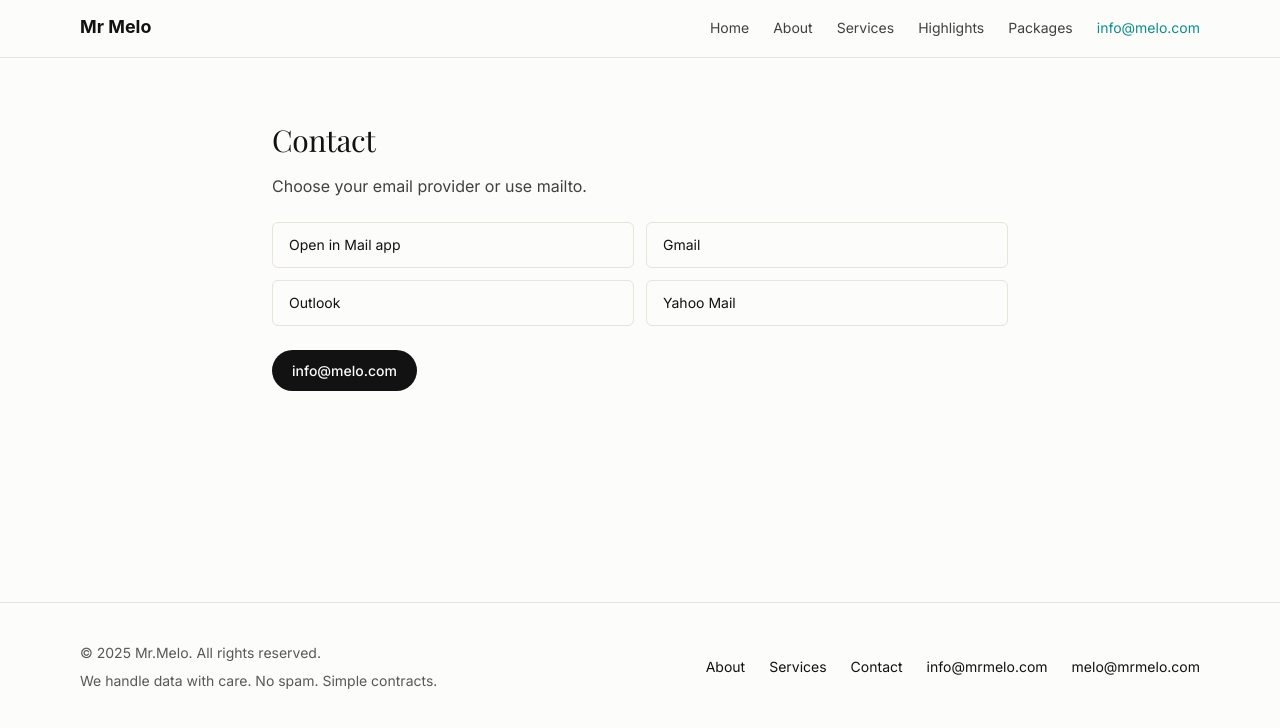
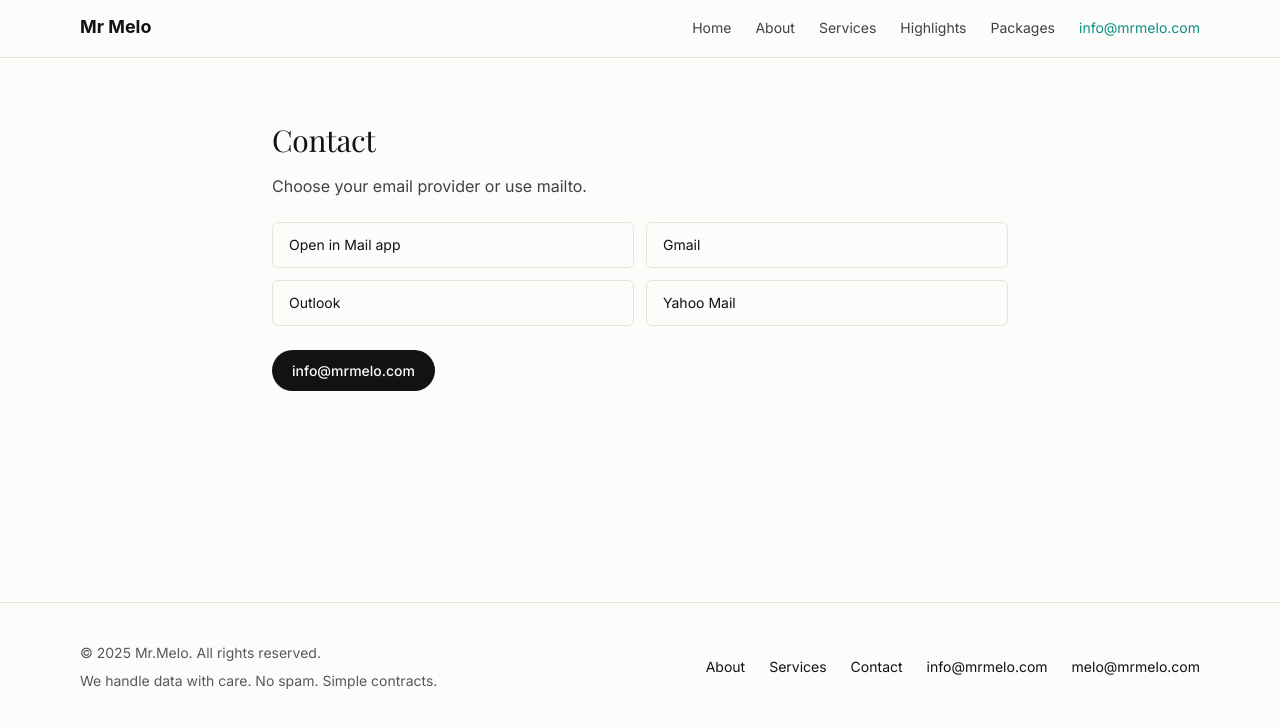
Before and after one commit to MrMeloDoumani/MrMelo, a Next.js app: page /contact in a window 1280 px wide. Shown: the top 728 px of the page. Built offline with nearby package versions, Linux system fonts and the light colour scheme; a web font is replaced by a local one.

Commit message:
chore(contact): update email to info@mrmelo.com and route CTAs to /contact

```diff
--- a/src/app/contact/page.tsx
+++ b/src/app/contact/page.tsx
@@ -1,5 +1,5 @@
 export default function ContactPage() {
-  const email = "info@melo.com";
+  const email = "info@mrmelo.com";
   const subject = encodeURIComponent("Mr.Melo Inquiry");
   const body = encodeURIComponent("Hi Mr.Melo team,\n\nI'd like to discuss...\n");
   const mailto = `mailto:${email}?subject=${subject}&body=${body}`;
@@ -14,7 +14,7 @@ export default function ContactPage() {
         <a href={`https://compose.mail.yahoo.com/?to=${email}&subject=${subject}&body=${body}`} target="_blank" rel="noopener" className="rounded-md border border-[color:var(--sand)] px-4 py-3 text-sm hover:bg-[color:var(--sand)]/20">Yahoo Mail</a>
       </div>
       <div className="mt-8">
-        <a href={mailto} className="rounded-full bg-foreground text-background px-5 py-3 text-sm font-medium hover:opacity-90">info@melo.com</a>
+        <a href={mailto} className="rounded-full bg-foreground text-background px-5 py-3 text-sm font-medium hover:opacity-90">info@mrmelo.com</a>
       </div>
     </section>
   );
--- a/src/app/packages/page.tsx
+++ b/src/app/packages/page.tsx
@@ -16,7 +16,7 @@ export default function PackagesPage() {
             <li>Basic analytics tag plan</li>
           </ul>
           <div className="mt-4">
-            <a href="mailto:info@melo.com" className="rounded-full border border-[color:var(--sand)] px-3 py-1 text-sm hover:bg-[color:var(--sand)]/20">info@melo.com</a>
+            <a href="/contact" className="rounded-full border border-[color:var(--sand)] px-3 py-1 text-sm hover:bg-[color:var(--sand)]/20">info@mrmelo.com</a>
           </div>
         </div>
         <div className="rounded-lg border border-[color:var(--sand)] p-6">
@@ -29,7 +29,7 @@ export default function PackagesPage() {
             <li>Automation support</li>
           </ul>
           <div className="mt-4">
-            <a href="mailto:info@melo.com" className="rounded-full border border-[color:var(--sand)] px-3 py-1 text-sm hover:bg-[color:var(--sand)]/20">info@melo.com</a>
+            <a href="/contact" className="rounded-full border border-[color:var(--sand)] px-3 py-1 text-sm hover:bg-[color:var(--sand)]/20">info@mrmelo.com</a>
           </div>
         </div>
         <div className="rounded-lg border border-[color:var(--sand)] p-6">
@@ -42,13 +42,13 @@ export default function PackagesPage() {
             <li>Analytics maturity plan</li>
           </ul>
           <div className="mt-4">
-            <a href="mailto:info@melo.com" className="rounded-full border border-[color:var(--sand)] px-3 py-1 text-sm hover:bg-[color:var(--sand)]/20">info@melo.com</a>
+            <a href="/contact" className="rounded-full border border-[color:var(--sand)] px-3 py-1 text-sm hover:bg-[color:var(--sand)]/20">info@mrmelo.com</a>
           </div>
         </div>
       </div>
 
       <div className="mt-10">
-        <a href="mailto:info@melo.com" className="rounded-full bg-foreground text-background px-5 py-3 text-sm font-medium hover:opacity-90">info@melo.com</a>
+        <a href="/contact" className="rounded-full bg-foreground text-background px-5 py-3 text-sm font-medium hover:opacity-90">info@mrmelo.com</a>
       </div>
     </section>
   );
--- a/src/components/Header.tsx
+++ b/src/components/Header.tsx
@@ -10,7 +10,7 @@ const nav = [
   { href: "/services", label: "Services" },
   { href: "/highlights", label: "Highlights" },
   { href: "/packages", label: "Packages" },
-  { href: "/contact", label: "info@melo.com" },
+  { href: "/contact", label: "info@mrmelo.com" },
 ];
 
 export default function Header() {
```
